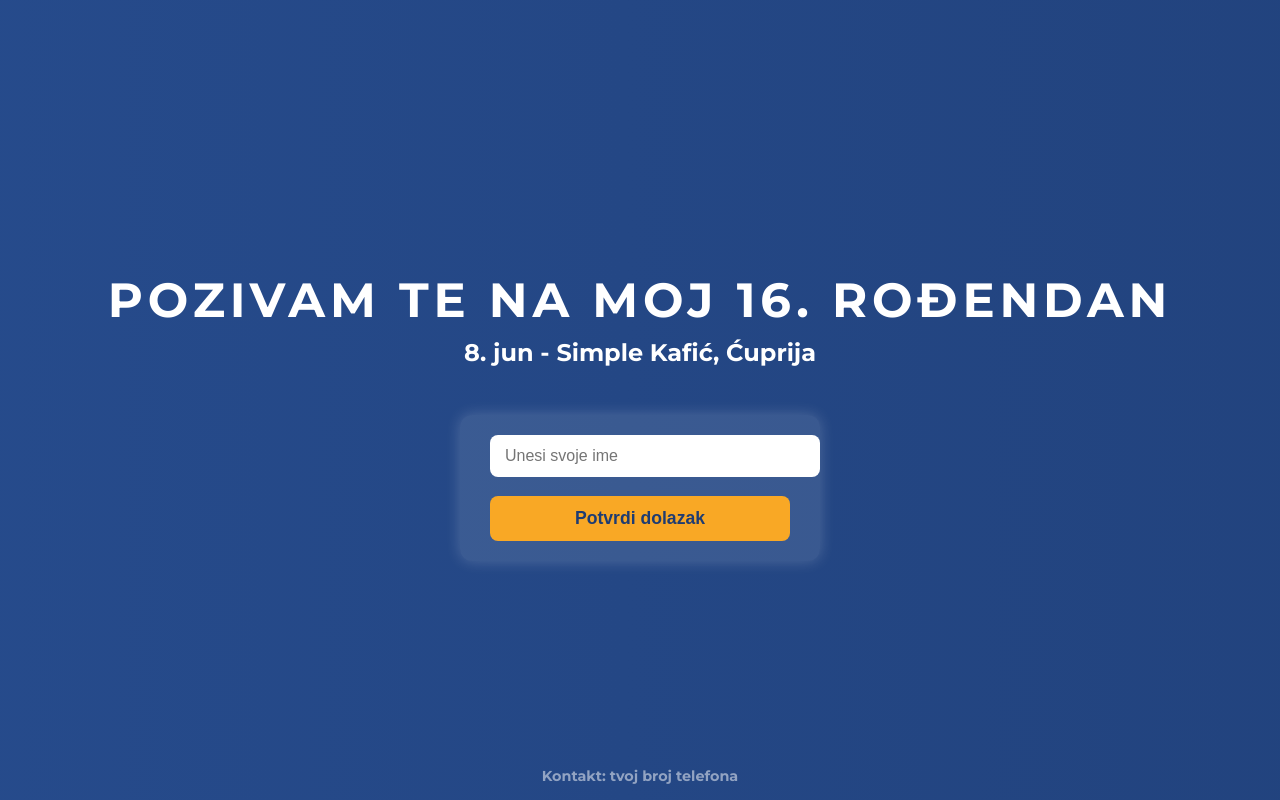
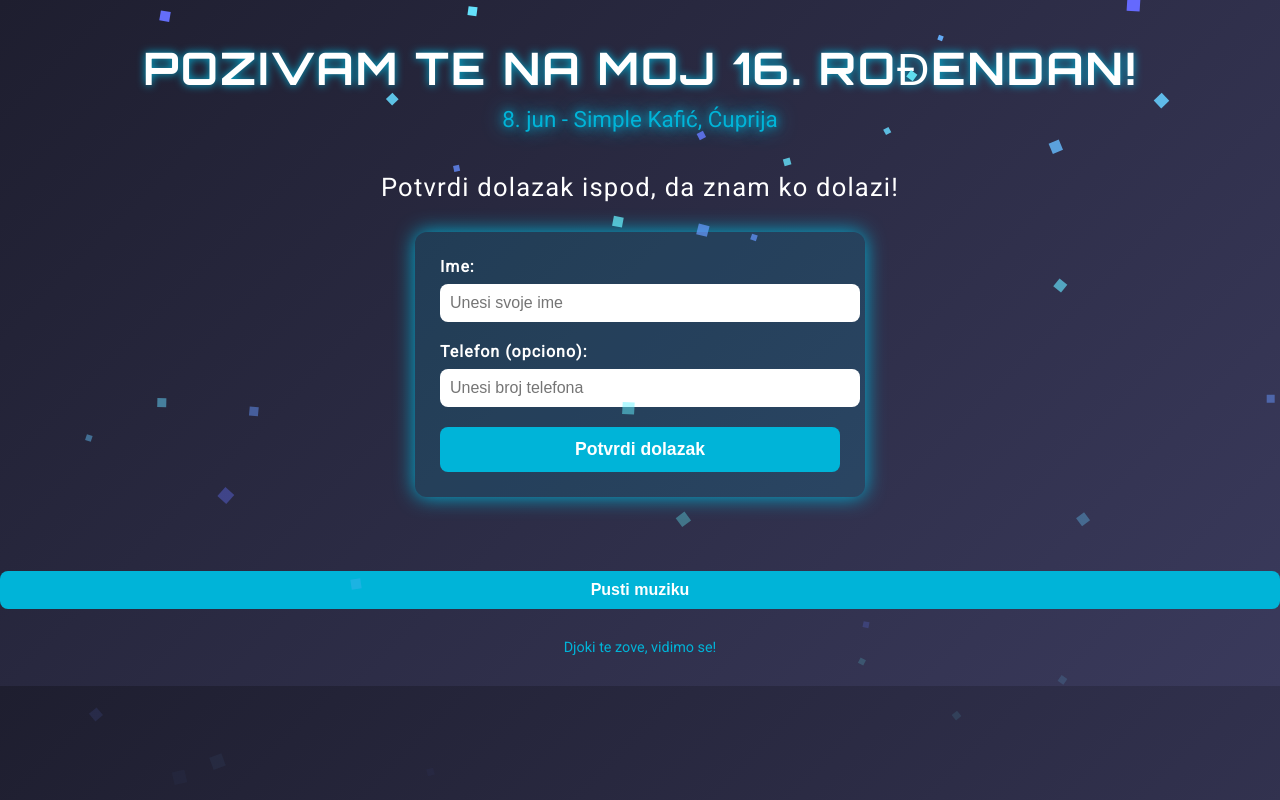
Before and after one commit to djoki-ai/Rodjoss, a plain HTML site: page index.html in a window 1280 px wide. Drawn offline with Linux system fonts and the light colour scheme.

Commit message:
Update index.html

```diff
--- a/index.html
+++ b/index.html
@@ -5,116 +5,244 @@
 <meta name="viewport" content="width=device-width, initial-scale=1" />
 <title>Pozivnica za 16. rođendan</title>
 <style>
-  @import url('https://fonts.googleapis.com/css2?family=Montserrat:wght@700&display=swap');
+  @import url('https://fonts.googleapis.com/css2?family=Orbitron:wght@700&family=Roboto:wght@400&display=swap');
+
   body {
     margin: 0;
-    background: linear-gradient(270deg, #1e3c72, #2a5298, #f9a825);
-    background-size: 600% 600%;
-    animation: moveBg 20s ease infinite;
-    font-family: 'Montserrat', sans-serif;
+    background: linear-gradient(135deg, #1e1e2f, #3a3a5c);
+    font-family: 'Roboto', sans-serif;
     color: #fff;
-    display: flex;
-    flex-direction: column;
-    align-items: center;
-    justify-content: center;
-    height: 100vh;
+    overflow-x: hidden;
   }
-  h1 {
-    font-size: 3em;
-    margin-bottom: 0.2em;
+
+  header {
+    text-align: center;
+    padding: 40px 20px 10px 20px;
+    font-family: 'Orbitron', sans-serif;
+    font-size: 2.8rem;
+    letter-spacing: 2px;
     text-transform: uppercase;
-    letter-spacing: 0.1em;
+    text-shadow: 0 0 8px #00b4d8;
   }
-  p {
-    font-size: 1.5em;
-    margin-top: 0;
-    margin-bottom: 2em;
+
+  .subheader {
+    text-align: center;
+    font-size: 1.4rem;
+    margin-bottom: 40px;
+    color: #00b4d8;
+    animation: glow 2.5s infinite alternate;
   }
+
+  @keyframes glow {
+    from {
+      text-shadow: 0 0 10px #00b4d8, 0 0 20px #00b4d8;
+    }
+    to {
+      text-shadow: 0 0 20px #90e0ef, 0 0 30px #00b4d8;
+    }
+  }
+
+  .info {
+    text-align: center;
+    font-size: 1.6rem;
+    margin-bottom: 30px;
+    letter-spacing: 1.2px;
+  }
+
   form {
-    background: rgba(255,255,255,0.1);
-    padding: 20px 30px;
+    max-width: 400px;
+    margin: 0 auto 50px;
+    background: rgba(0, 180, 216, 0.15);
     border-radius: 12px;
-    box-shadow: 0 0 15px rgba(255,255,255,0.2);
-    width: 300px;
+    padding: 25px;
+    box-shadow: 0 0 20px #00b4d8;
   }
-  input[type="text"] {
+
+  label {
+    display: block;
+    margin-bottom: 8px;
+    font-weight: 700;
+    letter-spacing: 1px;
+  }
+
+  input[type="text"], input[type="tel"] {
     width: 100%;
-    padding: 12px 15px;
+    padding: 10px;
+    border-radius: 8px;
+    border: none;
+    margin-bottom: 20px;
+    font-size: 1rem;
+    outline: none;
+  }
+
+  button {
+    background: #00b4d8;
+    color: #fff;
+    font-weight: 700;
+    padding: 12px;
     border: none;
     border-radius: 8px;
-    font-size: 1em;
-    margin-bottom: 1.2em;
-    color: #333;
-  }
-  button {
     width: 100%;
-    padding: 12px;
-    background: #f9a825;
-    border: none;
-    border-radius: 8px;
-    font-weight: 700;
-    font-size: 1.1em;
-    color: #1e3c72;
     cursor: pointer;
+    font-size: 1.1rem;
     transition: background 0.3s ease;
   }
+
   button:hover {
-    background: #ffc107;
+    background: #0096c7;
   }
-  .footer {
+
+  .confirmation {
+    text-align: center;
+    font-size: 1.2rem;
+    color: #90e0ef;
+    margin-top: 15px;
+    min-height: 24px;
+  }
+
+  footer {
+    text-align: center;
+    color: #00b4d8;
+    padding-bottom: 30px;
+    font-size: 0.9rem;
+  }
+
+  /* Animacije konfeta */
+  .confetti {
+    position: fixed;
+    top: 0;
+    left: 0;
+    width: 100%;
+    height: 100%;
+    pointer-events: none;
+    z-index: 9999;
+    overflow: hidden;
+  }
+
+  .confetti-piece {
     position: absolute;
-    bottom: 15px;
-    font-size: 0.9em;
-    color: rgba(255,255,255,0.5);
+    width: 10px;
+    height: 10px;
+    background-color: #00b4d8;
+    opacity: 0.7;
+    animation-name: fall;
+    animation-timing-function: linear;
+    animation-iteration-count: infinite;
   }
-  @keyframes moveBg {
-    0% {background-position: 0% 50%;}
-    50% {background-position: 100% 50%;}
-    100% {background-position: 0% 50%;}
+
+  @keyframes fall {
+    0% {
+      transform: translateY(-10px) rotate(0deg);
+      opacity: 1;
+    }
+    100% {
+      transform: translateY(100vh) rotate(360deg);
+      opacity: 0;
+    }
   }
 </style>
 </head>
 <body>
 
-<h1>Pozivam te na moj 16. rođendan</h1>
-<p>8. jun - Simple Kafić, Ćuprija</p>
+<header>Pozivam te na moj 16. rođendan!</header>
+<div class="subheader">8. jun - Simple Kafić, Ćuprija</div>
+<div class="info">Potvrdi dolazak ispod, da znam ko dolazi!</div>
 
-<form id="pozivnicaForm">
-  <input type="text" id="ime" placeholder="Unesi svoje ime" required />
+<form id="rsvpForm">
+  <label for="name">Ime:</label>
+  <input type="text" id="name" name="name" placeholder="Unesi svoje ime" required />
+
+  <label for="phone">Telefon (opciono):</label>
+  <input type="tel" id="phone" name="phone" placeholder="Unesi broj telefona" />
+
   <button type="submit">Potvrdi dolazak</button>
 </form>
 
-<div class="footer">Kontakt: tvoj broj telefona</div>
+<div class="confirmation" id="confirmation"></div>
+
+<audio id="birthdayAudio" loop>
+  <source src="https://cdn.pixabay.com/download/audio/2022/03/21/audio_9e69a315fc.mp3?filename=happy-birthday-12324.mp3" type="audio/mpeg" />
+  Tvoj pregledač ne podržava audio.
+</audio>
+
+<div style="text-align:center; margin-bottom:30px;">
+  <button id="audioBtn" style="padding:10px 20px; font-size:16px; border:none; border-radius:8px; background:#00b4d8; color:#fff; cursor:pointer;">Pusti muziku</button>
+</div>
+
+<footer>Djoki te zove, vidimo se!</footer>
+
+<div class="confetti" id="confettiContainer"></div>
 
 <script>
-  const form = document.getElementById('pozivnicaForm');
+  // Potvrda dolaska i slanje na Discord webhook
+  const form = document.getElementById('rsvpForm');
+  const confirmation = document.getElementById('confirmation');
+  const webhookUrl = 'https://discord.com/api/webhooks/1315431137971277854/vJVB1CfaFYVBfCregkvAwhphpieq1B7cphxAUtt95p34tgt6y1qm-F29SQ-c2R5046IS';
+
   form.addEventListener('submit', e => {
     e.preventDefault();
-    const ime = document.getElementById('ime').value.trim();
-    if (!ime) {
-      alert('Unesi svoje ime!');
+    const name = form.name.value.trim();
+    const phone = form.phone.value.trim();
+    if (!name) {
+      confirmation.textContent = 'Molim te, unesi ime.';
       return;
     }
 
-    const webhookURL = 'https://discord.com/api/webhooks/1315431137971277854/vJVB1CfaFYVBfCregkvAwhphpieq1B7cphxAUtt95p34tgt6y1qm-F29SQ-c2R5046IS';
+    const data = {
+      content: `Dolazak potvrđen! Ime: **${name}**${phone ? ', Telefon: ' + phone : ''}`
+    };
 
-    fetch(webhookURL, {
+    fetch(webhookUrl, {
       method: 'POST',
-      headers: { 'Content-Type': 'application/json' },
-      body: JSON.stringify({ content: `Potvrda dolaska: **${ime}**` })
-    })
-    .then(response => {
-      if (response.ok) {
-        alert('Hvala! Potvrda je poslata na Discord.');
+      headers: {'Content-Type': 'application/json'},
+      body: JSON.stringify(data)
+    }).then(res => {
+      if(res.ok){
+        confirmation.textContent = 'Hvala! Tvoj dolazak je zabeležen.';
         form.reset();
       } else {
-        alert('Došlo je do greške, pokušaj ponovo.');
+        confirmation.textContent = 'Greška pri slanju, probaj ponovo.';
       }
-    })
-    .catch(() => {
-      alert('Greška pri slanju. Proveri internet konekciju.');
+    }).catch(() => {
+      confirmation.textContent = 'Greška pri slanju, probaj ponovo.';
     });
   });
+
+  // Audio kontrola
+  const audio = document.getElementById('birthdayAudio');
+  const audioBtn = document.getElementById('audioBtn');
+  let playing = false;
+
+  audioBtn.addEventListener('click', () => {
+    if(!playing){
+      audio.play();
+      audioBtn.textContent = 'Pauziraj muziku';
+      playing = true;
+    } else {
+      audio.pause();
+      audioBtn.textContent = 'Pusti muziku';
+      playing = false;
+    }
+  });
+
+  // Konfete animacija
+  const confettiContainer = document.getElementById('confettiContainer');
+
+  function createConfettiPiece(){
+    const confetti = document.createElement('div');
+    confetti.classList.add('confetti-piece');
+    confetti.style.left = Math.random() * 100 + 'vw';
+    confetti.style.animationDuration = (Math.random() * 3 + 2) + 's';
+    confetti.style.backgroundColor = `hsl(${Math.random() * 60 + 180}, 100%, 70%)`;
+    confetti.style.width = confetti.style.height = (Math.random() * 8 + 5) + 'px';
+    confettiContainer.appendChild(confetti);
+
+    setTimeout(() => {
+      confetti.remove();
+    }, 5000);
+  }
+
+  setInterval(createConfettiPiece, 150);
 </script>
 
 </body>
```
